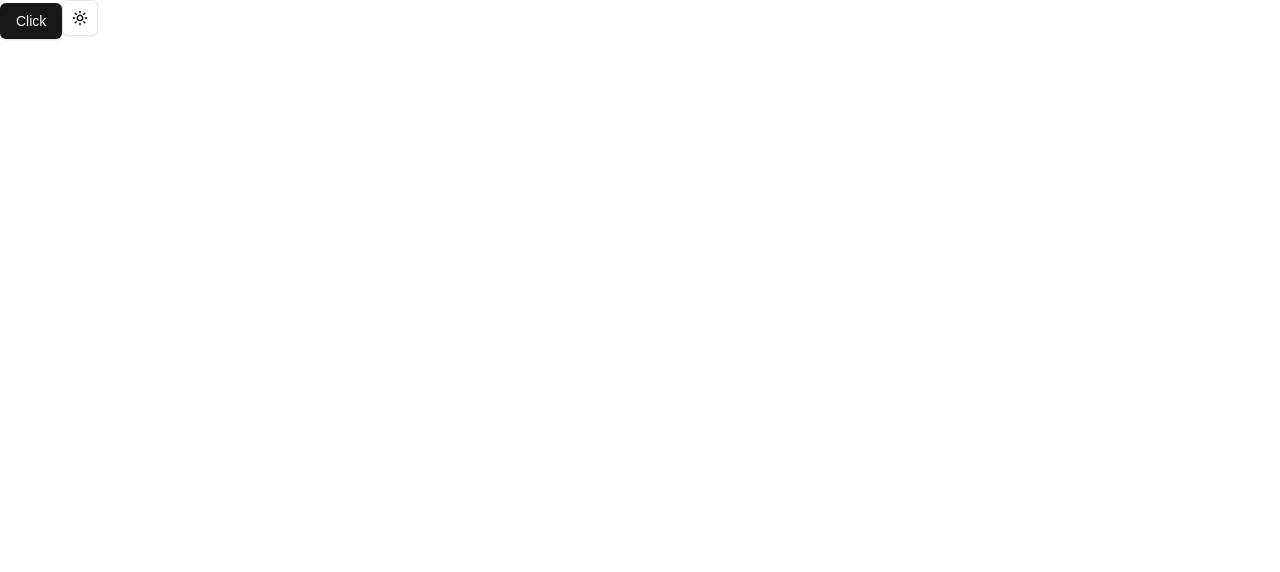
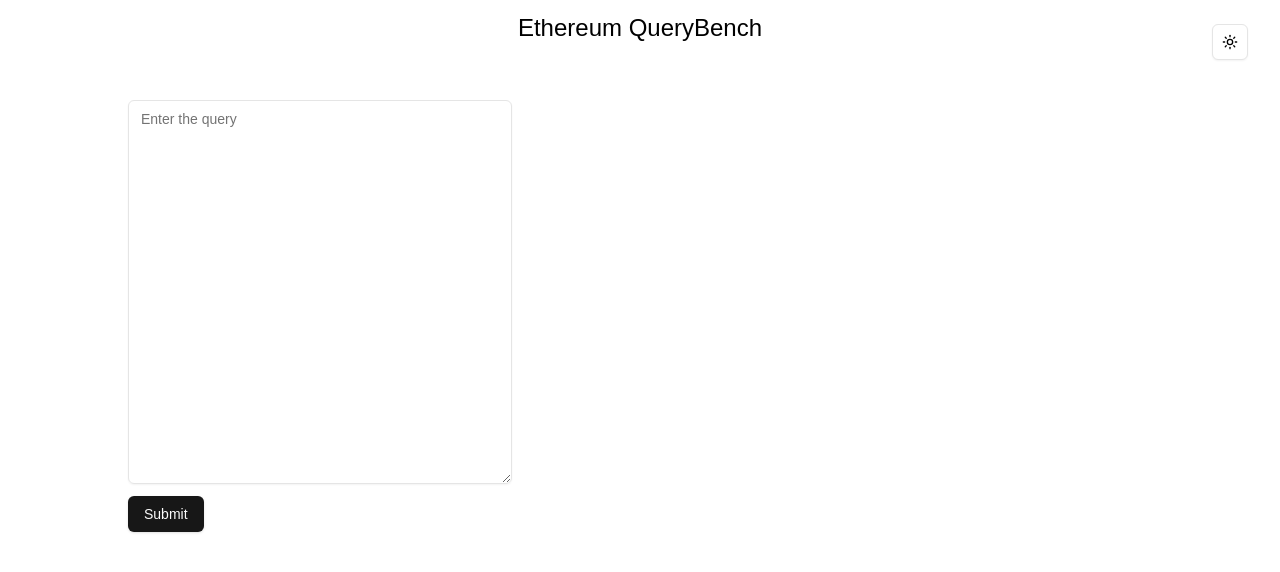
Before and after one commit to VihanGamage/Ethereum-Querybench-FYP, a Next.js app: page / in a window 1280 px wide. Shown: the top 572 px of the page. Built offline with nearby package versions, Linux system fonts and the light colour scheme.

Commit message:
dropdown added

```diff
--- a/package.json
+++ b/package.json
@@ -10,6 +10,7 @@
   },
   "dependencies": {
     "@radix-ui/react-dropdown-menu": "^2.1.4",
+    "@radix-ui/react-label": "^2.1.1",
     "@radix-ui/react-slot": "^1.1.1",
     "class-variance-authority": "^0.7.1",
     "clsx": "^2.1.1",
--- a/src/app/layout.js
+++ b/src/app/layout.js
@@ -1,6 +1,7 @@
 import { Geist, Geist_Mono } from "next/font/google";
 import "./globals.css";
 import { ThemeProvider } from "@/components/theme-provider"
+import {ModeToggle} from "@/components/modetoggle";
 
 const geistSans = Geist({
   variable: "--font-geist-sans",
@@ -29,6 +30,7 @@ export default function RootLayout({ children }) {
           enableSystem
           disableTransitionOnChange
       >
+          <ModeToggle/>
           {children}
       </ThemeProvider>
       </body>
--- a/src/app/page.js
+++ b/src/app/page.js
@@ -1,17 +1,29 @@
 import {Button} from "@/components/ui/button";
-import {ModeToggle} from "@/components/modetoggle";
+import {Label} from "@/components/ui/label";
+import {Textarea} from "@/components/ui/textarea";
 
 export default function Home() {
 
   return (
-    <div className="">
-        <div className="">
+      <>
+          <div className="flex items-center justify-center">
+              <Label className="text-2xl mt-3 mb-2">
+                  Ethereum QueryBench
+              </Label>
+          </div>
 
-        </div>
-      <Button>Click</Button>
-        <ModeToggle/>
+          <div className="ml-32 mt-12">
+              <Textarea
+                  className=" w-96 h-96"
+                  placeholder="Enter the query"/>
+          </div>
+
+          <Button className="ml-32 mt-3">
+              Submit
+          </Button>
 
 
-    </div>
+
+      </>
   );
 }
--- a/src/components/modetoggle.jsx
+++ b/src/components/modetoggle.jsx
@@ -16,6 +16,7 @@ export function ModeToggle() {
     const { setTheme } = useTheme()
 
     return (
+        <div className="absolute top-0 right-0 m-4 px-4 py-2">
         <DropdownMenu>
             <DropdownMenuTrigger asChild>
                 <Button variant="outline" size="icon">
@@ -36,5 +37,6 @@ export function ModeToggle() {
                 </DropdownMenuItem>
             </DropdownMenuContent>
         </DropdownMenu>
+        </div>
     )
 }
--- /dev/null
+++ b/src/components/ui/label.jsx
@@ -0,0 +1,18 @@
+"use client"
+
+import * as React from "react"
+import * as LabelPrimitive from "@radix-ui/react-label"
+import { cva } from "class-variance-authority";
+
+import { cn } from "@/lib/utils"
+
+const labelVariants = cva(
+  "text-sm font-medium leading-none peer-disabled:cursor-not-allowed peer-disabled:opacity-70"
+)
+
+const Label = React.forwardRef(({ className, ...props }, ref) => (
+  <LabelPrimitive.Root ref={ref} className={cn(labelVariants(), className)} {...props} />
+))
+Label.displayName = LabelPrimitive.Root.displayName
+
+export { Label }
--- /dev/null
+++ b/src/components/ui/textarea.jsx
@@ -0,0 +1,18 @@
+import * as React from "react"
+
+import { cn } from "@/lib/utils"
+
+const Textarea = React.forwardRef(({ className, ...props }, ref) => {
+  return (
+    (<textarea
+      className={cn(
+        "flex min-h-[60px] w-full rounded-md border border-neutral-200 bg-transparent px-3 py-2 text-base shadow-sm placeholder:text-neutral-500 focus-visible:outline-none focus-visible:ring-1 focus-visible:ring-neutral-950 disabled:cursor-not-allowed disabled:opacity-50 md:text-sm dark:border-neutral-800 dark:placeholder:text-neutral-400 dark:focus-visible:ring-neutral-300",
+        className
+      )}
+      ref={ref}
+      {...props} />)
+  );
+})
+Textarea.displayName = "Textarea"
+
+export { Textarea }
```
Also changed, not shown: 1 other file (tests, documents, lock files or other folders).
